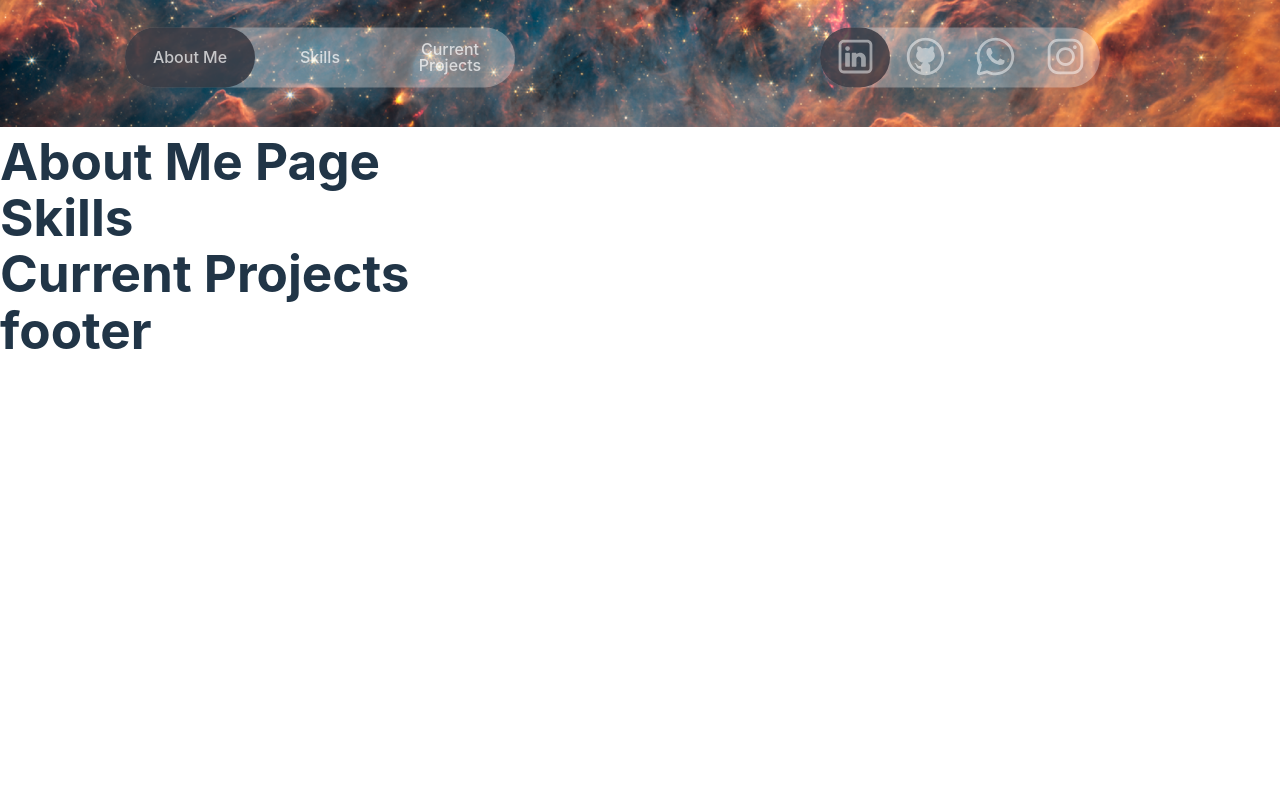
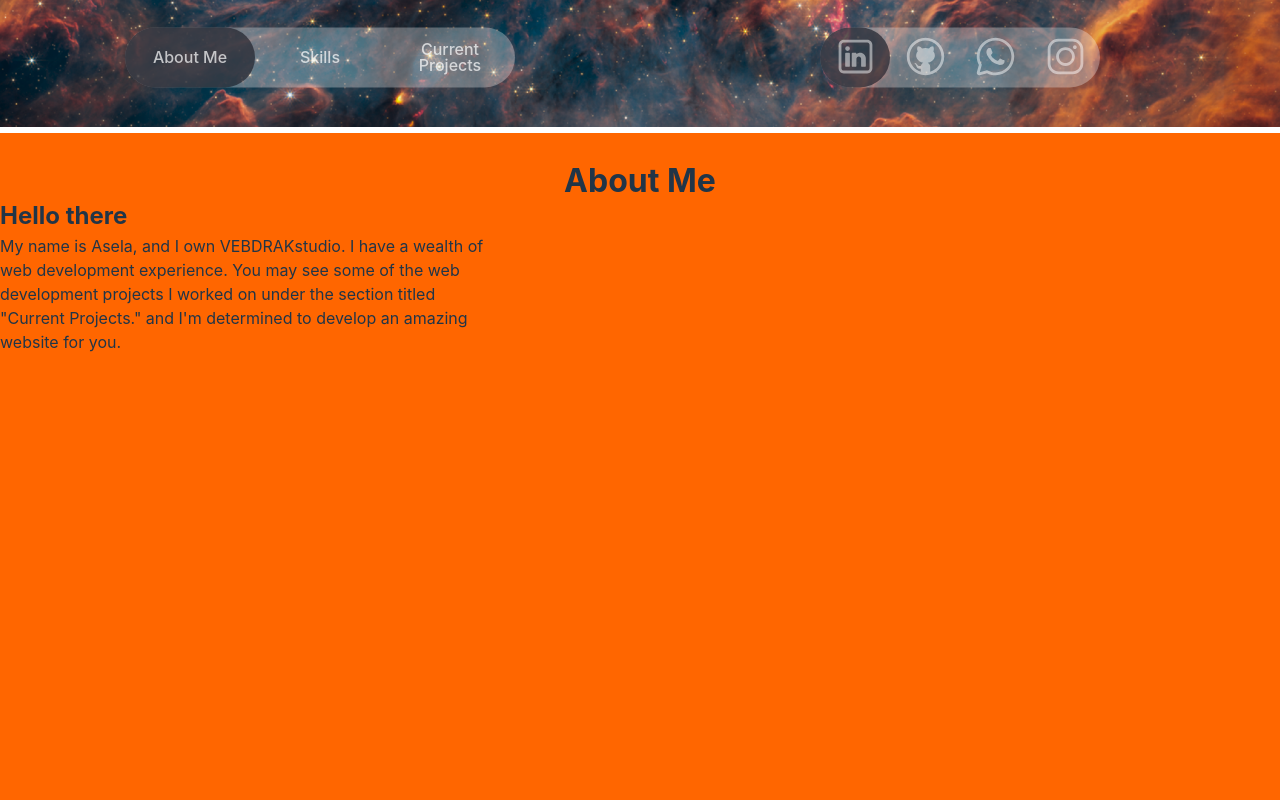
Before and after one commit to aselapasinduD/My-About-Me-Page, a React (Vite) app: page / in a window 1280 px wide. Shown: the part 380-1180 px from the top of the page. Before the commit the page ends 800 px from the top, so only its background shows below. Built offline with nearby package versions, Linux system fonts and the light colour scheme.

Commit message:
New Navbar v1.2 update is complite but still we have to add scroll down and fixed position navbar feature so it will add after creatin about me section

```diff
--- a/src/App.css
+++ b/src/App.css
@@ -7,6 +7,7 @@
 .navbar {
 	overflow: hidden;
 }
+/* h1 and h2 is the welcome screen text */
 .navbar h1 {
 	position: absolute;
 	left: 15vw;
@@ -22,6 +23,7 @@
 	top: 13vw;
 	background-image: linear-gradient(90deg, #00597C70, #FF660080);
 }
+/* Beginning of the navbar list items and social icons */
 .navbar ul {
 	list-style: none;
 	margin: 5px 0;
@@ -160,6 +162,20 @@
 	position: relative;
 	width: 100%;
 }
+
+/* About_me Section */
+.aboutMeSection {
+	height: 1420px;
+	background-color: #FF6600;
+}
+.aboutMeSection h1 {
+	text-align: center;
+	font-size: 2em;
+	padding-top: 30px;
+}
+.aboutMeSection p {
+	width: 500px;
+}
 @media (max-width: 1700PX) {
 	.navbar h1 {
 		font-size: 2.5em;
@@ -173,6 +189,7 @@
 	}
 }
 @media (max-width: 1300PX) {
+	/* Navbar Responsive Sections */
 	.navbar h1 {
 		font-size: 1.6em;
 	}
@@ -214,4 +231,3 @@
 		margin: 4px auto -10px auto;
 	}
 }
-}
--- a/src/components/About_me.jsx
+++ b/src/components/About_me.jsx
@@ -3,7 +3,14 @@ import React from 'react';
 const About_me = () => {
 
 	return (
-		<h1>About Me Page</h1>
+		<div class="aboutMeSection">
+			<h1>About Me</h1>
+			<h2>Hello there</h2>
+			<section class="details">
+				<p>My name is Asela, and I own VEBDRAKstudio. I have a wealth of web development experience. You may see some of the web development projects I worked on under the section titled "Current Projects." and I'm determined to develop an amazing website for you.</p>
+				<img />
+			</section>
+		</div>
 	)
 }
 
```
Also changed, not shown: src/assets/Images/navbar_background.png.
